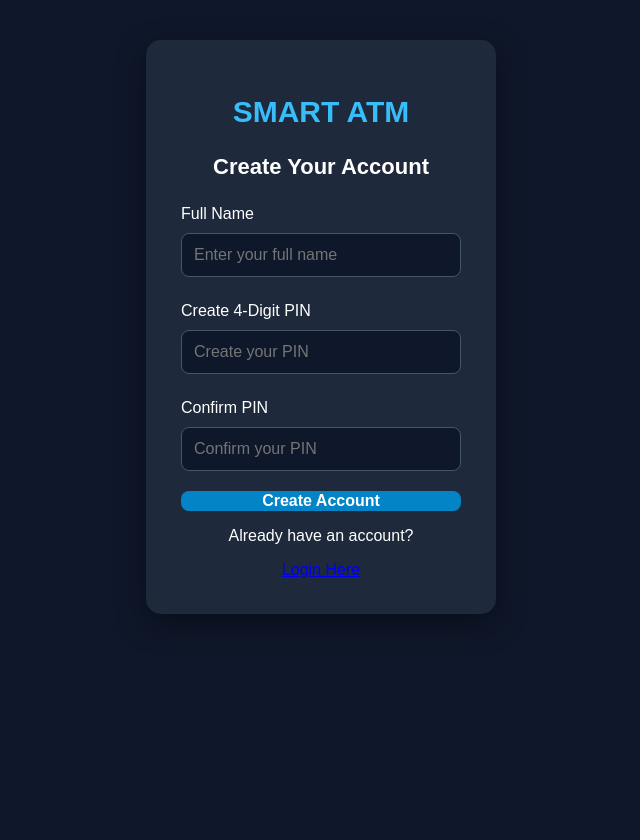
After one commit to theoeasy247/My_Projects, a Flask app: page /register in a window 1280 px wide. The commit adds this page. Shown: the whole page, without its empty margins (319-959 px from the left). Run offline with Flask 3, Linux system fonts and the light colour scheme.

Commit message:
Implementation of PIN

```diff
--- a/smart_atm/app.py
+++ b/smart_atm/app.py
@@ -1,6 +1,10 @@
 from flask import Flask, render_template, request, session, redirect, url_for
 from datetime import datetime
 import sqlite3
+import hashlib
+import secrets
+import hmac
+
 
 app = Flask(__name__)
 
@@ -8,6 +12,30 @@ def get_db_connection():
     connection = sqlite3.connect("smart_atm.db")
     connection.row_factory = sqlite3.Row
     return connection
+
+def hash_pin(pin):
+    salt = secrets.token_bytes(16)
+
+    pin_hash = hashlib.pbkdf2_hmac(
+        "sha256",
+        pin.encode("utf-8"),
+        salt,
+        600000
+    )
+
+    return salt.hex() + ":" + pin_hash.hex()
+
+def verify_pin(pin, stored_hash):
+    salt_hex, hash_hex = stored_hash.split(":")
+    salt = bytes.fromhex(salt_hex)
+
+    new_hash = hashlib.pbkdf2_hmac(
+    "sha256",
+    pin.encode("utf-8"),
+    salt,
+    600000
+)
+    return hmac.compare_digest(new_hash.hex(), hash_hex)
 
 def init_db():
     connection = get_db_connection()
@@ -41,6 +69,50 @@ correct_pin = "2026"
 balance = 50000
 transaction_history = []
 
+# Customer registration route
+@app.route("/register", methods=["GET", "POST"])
+def register():
+
+    message = ""
+
+    if request.method == "POST":
+
+        account_name = request.form.get("account_name", "").strip()
+        pin = request.form.get("pin", "").strip()
+        confirm_pin = request.form.get("confirm_pin", "").strip()
+
+        if not account_name:
+            message = "Please enter your full name."
+
+        elif len(pin) != 4 or not pin.isdigit():
+            message = "PIN must contain exactly 4 digits."
+
+        elif pin != confirm_pin:
+            message = "Your PINs do not match."
+
+        else:
+            pin_hash = hash_pin(pin)
+
+            connection = get_db_connection()
+
+            cursor = connection.execute(
+                """
+                INSERT INTO accounts (account_name, pin_hash, balance)
+                VALUES (?, ?, ?)
+                """,
+                (account_name, pin_hash, 0)
+            )
+
+            connection.commit()
+
+            account_id = cursor.lastrowid
+
+            connection.close()
+
+            message = f"Account created successfully! Your Account ID is {account_id}."
+
+    return render_template("register.html", message=message)
+
 # Homepage and login route
 @app.route("/", methods=["GET", "POST"])
 def home():
@@ -51,22 +123,43 @@ def home():
 
     if request.method == "POST":
 
+        account_id = request.form.get("account_id", "").strip()
         entered_pin = request.form.get("pin", "").strip()
 
         if attempts >= 3:
             message = "Too many incorrect attempts. Access denied."
 
         else:
-            if entered_pin == correct_pin:
+
+            try:
+                account_id = int(account_id)
+
+                connection = get_db_connection()
+
+                account = connection.execute(
+                    "SELECT * FROM accounts WHERE account_id = ?",
+                    (account_id,)
+                ).fetchone()
+
+                connection.close()
+
+            except ValueError:
+                account = None
+
+            if account and verify_pin(entered_pin, account["pin_hash"]):
+
                 session["attempts"] = 0
                 session["logged_in"] = True
+                session["account_id"] = account["account_id"]
+                session["account_name"] = account["account_name"]
+
                 return redirect(url_for("dashboard"))
 
             else:
                 attempts += 1
                 session["attempts"] = attempts
 
-                message = "Incorrect PIN. Please try again."
+                message = "Incorrect Account ID or PIN. Please try again."
 
                 if attempts >= 3:
                     message = "Too many incorrect attempts. Access denied."
--- /dev/null
+++ b/smart_atm/pin_test.py
@@ -0,0 +1,6 @@
+from app import hash_pin, verify_pin
+
+stored_hash = hash_pin("2026")
+
+print("Correct PIN:", verify_pin("2026", stored_hash))
+print("Wrong PIN:", verify_pin("1234", stored_hash))
--- /dev/null
+++ b/smart_atm/templates/register.html
@@ -0,0 +1,66 @@
+<!DOCTYPE html>
+<html lang="en">
+
+<head>
+    <meta charset="UTF-8">
+    <meta name="viewport" content="width=device-width, initial-scale=1.0">
+
+    <title>Smart ATM Registration</title>
+
+    <link rel="stylesheet" href="{{ url_for('static', filename='style.css') }}">
+</head>
+
+<body>
+
+    <div class="login-card">
+
+        <h1>SMART ATM</h1>
+
+        <p class="welcome">Create Your Account</p>
+        <form method="POST" action="/register">
+
+    <label for="account_name">Full Name</label>
+    <input
+        type="text"
+        id="account_name"
+        name="account_name"
+        placeholder="Enter your full name"
+        required
+    >
+
+    <label for="pin">Create 4-Digit PIN</label>
+    <input
+        type="password"
+        id="pin"
+        name="pin"
+        placeholder="Create your PIN"
+        maxlength="4"
+        required
+    >
+
+    <label for="confirm_pin">Confirm PIN</label>
+    <input
+        type="password"
+        id="confirm_pin"
+        name="confirm_pin"
+        placeholder="Confirm your PIN"
+        maxlength="4"
+        required
+    >
+
+    <button type="submit">Create Account</button>
+
+</form>
+{% if message %}
+    <p>{{ message }}</p>
+{% endif %}
+
+<p>Already have an account?</p>
+
+<a href="{{ url_for('home') }}">Login Here</a>
+
+
+    </div>
+
+</body>
+</html>
```
Also changed, not shown: smart_atm/templates/index.html (+17 -1 lines), smart_atm/smart_atm.db.
